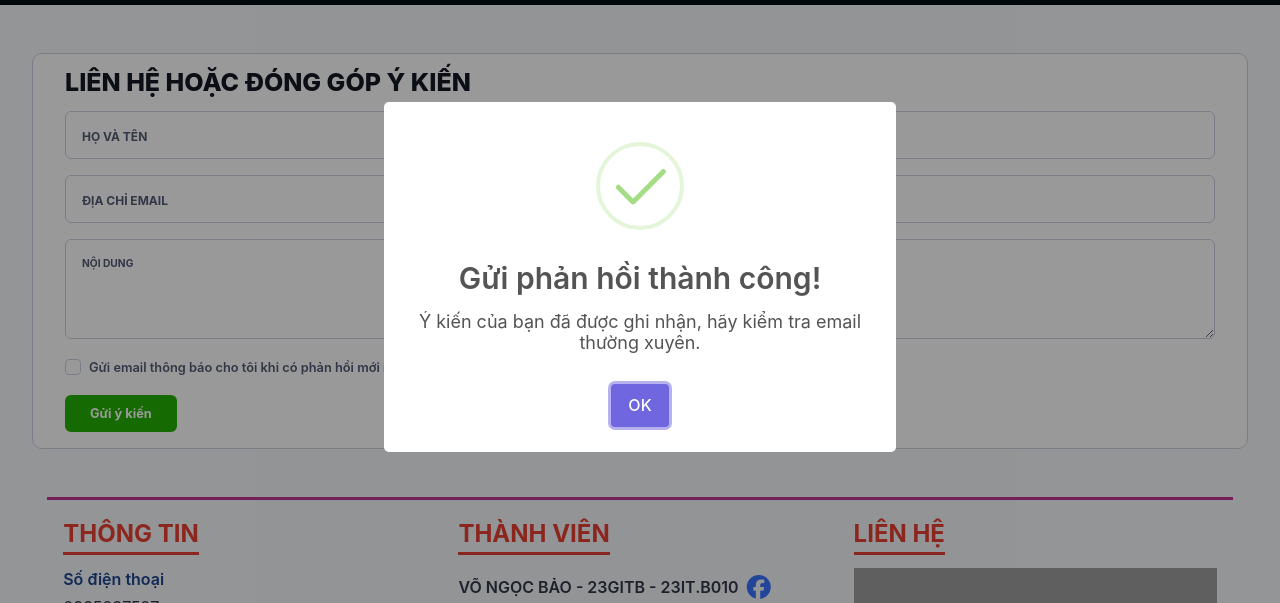
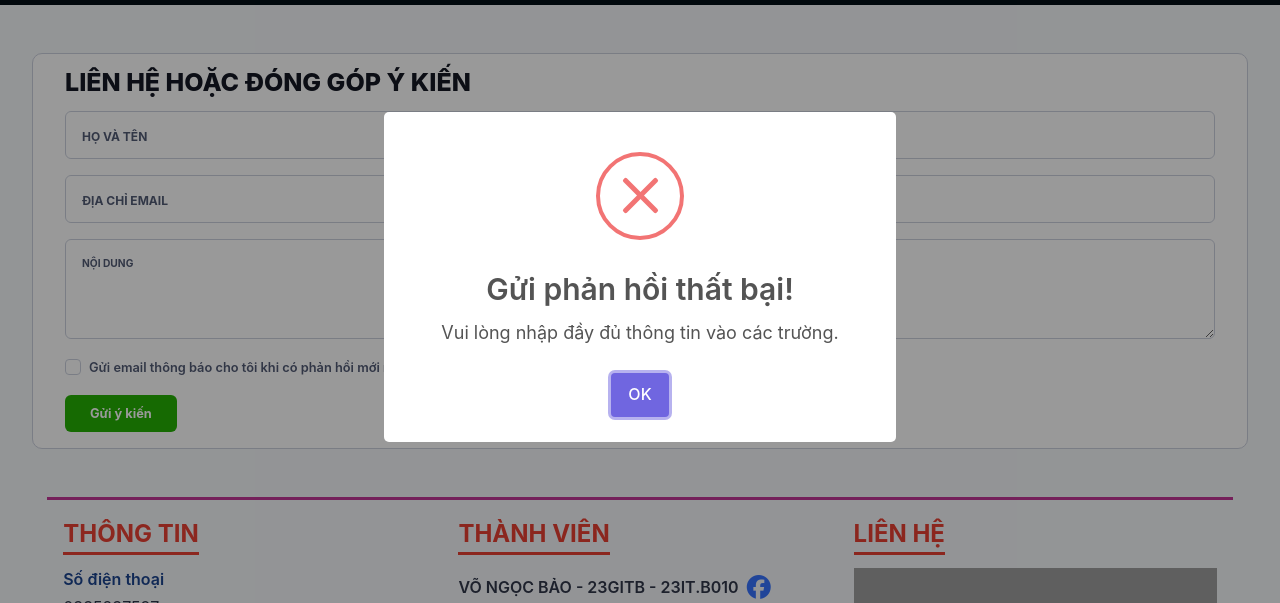
Before and after one commit to webwizards23gitb/webwizards23gitb.github.io, a plain HTML site: page contact.html in a window 1280 px wide. Both pictures are taken after a click on the button "Gửi ý kiến". Shown: the part 123-726 px from the top of the page. Drawn offline with Linux system fonts and the light colour scheme; grey boxes are pictures that could not be loaded.

Commit message:
Correct Form email contact.html

```diff
--- a/contact.html
+++ b/contact.html
@@ -82,11 +82,30 @@
   </script>
   <script>
     $("#contactButton").on("click", function () {
-      Swal.fire({
-        icon: "success",
-        title: "Gửi phản hồi thành công!",
-        text: "Ý kiến của bạn đã được ghi nhận, hãy kiểm tra email thường xuyên.",
-      });
+      var fullname = $("#floatingFullnameInput").val().trim();
+      var email = $("#floatingEmailInput").val().trim();
+      var content = $("#floatingContent").val().trim();
+      var emailPattern = /^[a-zA-Z0-9._-]+@[a-zA-Z0-9.-]+\.[a-zA-Z]{2,6}$/;
+
+      if (fullname === "" || email === "" || content === "") {
+        Swal.fire({
+          icon: "error",
+          title: "Gửi phản hồi thất bại!",
+          text: "Vui lòng nhập đầy đủ thông tin vào các trường.",
+        });
+      } else if (!emailPattern.test(email)) {
+        Swal.fire({
+          icon: "error",
+          title: "Địa chỉ email không hợp lệ!",
+          text: "Vui lòng nhập địa chỉ email đúng định dạng.",
+        });
+      } else {
+        Swal.fire({
+          icon: "success",
+          title: "Gửi phản hồi thành công!",
+          text: "Ý kiến của bạn đã được ghi nhận, hãy kiểm tra email thường xuyên.",
+        });
+      }
     });
   </script>
 </body>
```
